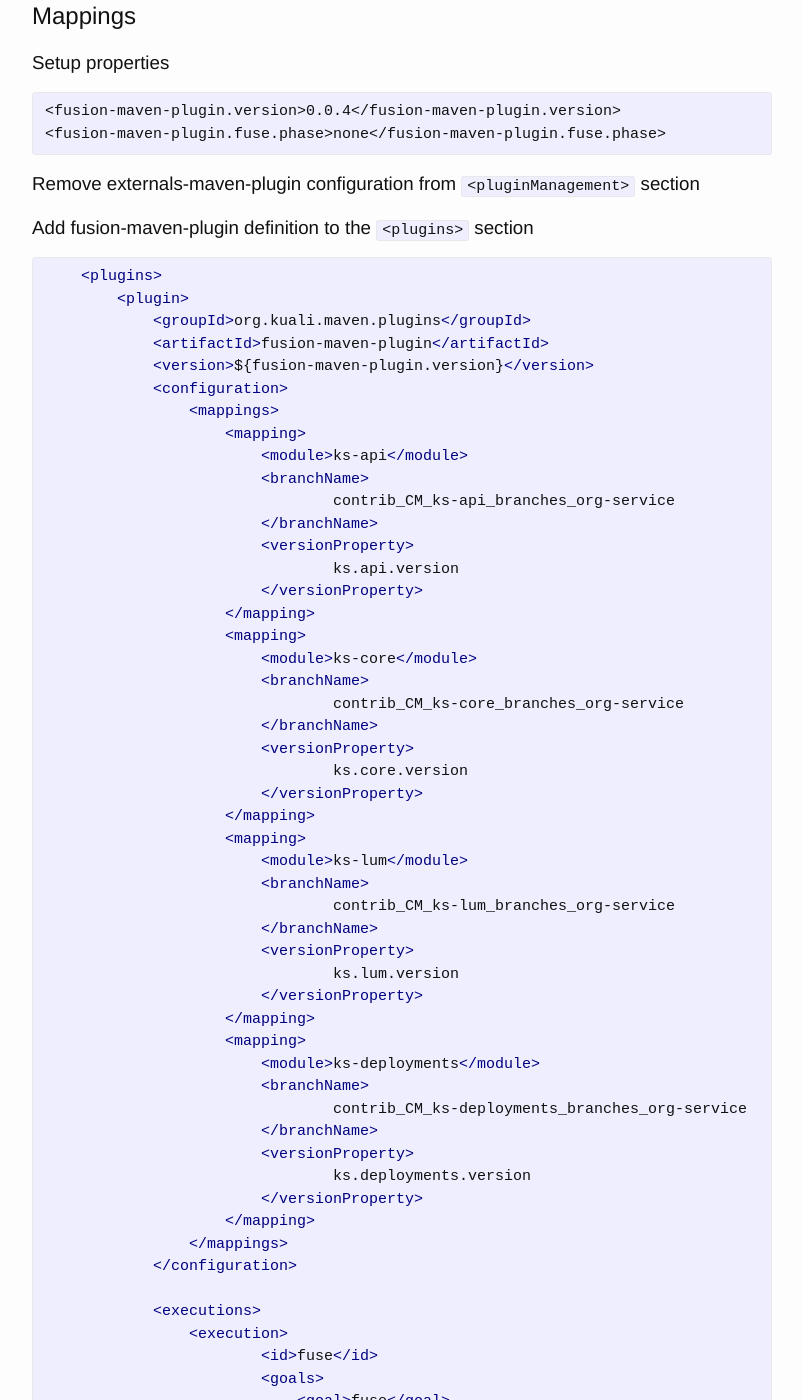
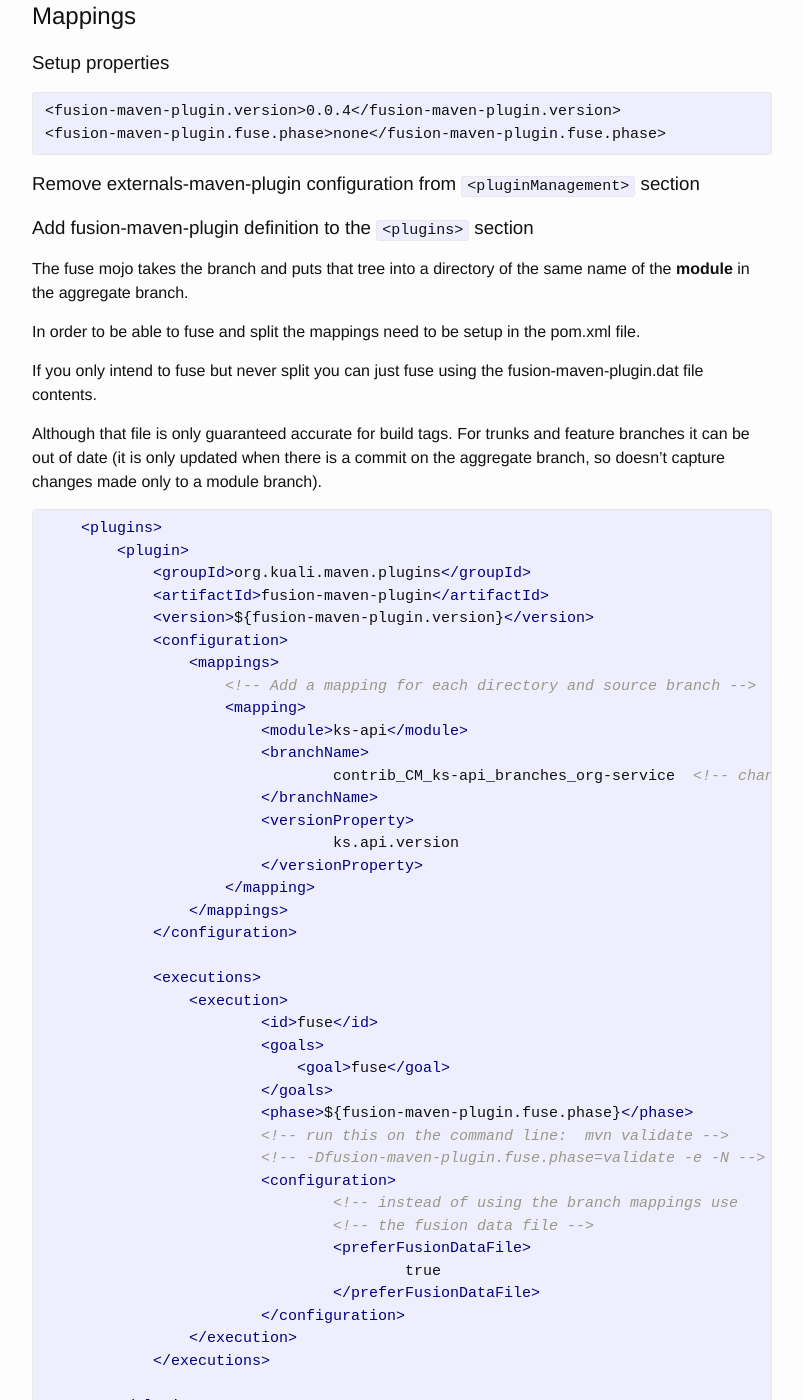
Before and after one commit to kuali-student/kuali-student.github.io, a Jekyll site: the page built from examples/configure-fusion-maven-plugin.md, in a window 1280 px wide and 1400 px high, scrolled down 1099 px. Shown: the whole window, without its empty margins (238-1041 px from the left). Built offline with Jekyll 4.4.1, drawn with Linux system fonts in a browser that asks for light colours; some of the changed text lies outside the part shown.

Commit message:
Switch to using the rouge highlighter and update the fusion plugin docs

````diff
--- a/Gemfile
+++ b/Gemfile
@@ -1,2 +1,3 @@
 source 'https://rubygems.org'
 gem 'github-pages'
+gem 'rouge'
--- a/_config.yml
+++ b/_config.yml
@@ -8,4 +8,4 @@ baseurl: "" # the subpath of your site, e.g. /blog/
 
 # Build settings
 markdown: kramdown
-highlighter: pygments.rb
+highlighter: rouge
--- a/examples/configure-fusion-maven-plugin.md
+++ b/examples/configure-fusion-maven-plugin.md
@@ -50,6 +50,15 @@ Several Mojo's exist but most were experimental.
 
 ### Add fusion-maven-plugin definition to the ```<plugins>``` section
 
+The fuse mojo takes the branch and puts that tree into a directory of the same name of the __module__ in
+the aggregate branch.
+
+In order to be able to fuse and split the mappings need to be setup in the pom.xml file.
+
+If you only intend to fuse but never split you can just fuse using the fusion-maven-plugin.dat file contents.
+
+Although that file is only guaranteed accurate for build tags.  For trunks and feature branches it can be out of date (it is only updated when there is a commit on the aggregate branch, so doesn't capture changes made only to a module branch).
+
 
 {% highlight xml %}
     <plugins>
@@ -59,40 +68,14 @@ Several Mojo's exist but most were experimental.
 	    <version>${fusion-maven-plugin.version}</version>
             <configuration>
                 <mappings>
+		    <!-- Add a mapping for each directory and source branch -->
                     <mapping>
                         <module>ks-api</module>
 			<branchName>
-				contrib_CM_ks-api_branches_org-service
+				contrib_CM_ks-api_branches_org-service  <!-- change this to the actual name of the source branch. -->
 			</branchName>
                         <versionProperty>
 				ks.api.version
-			</versionProperty>
-                    </mapping>
-                    <mapping>
-                        <module>ks-core</module>
-			<branchName>
-				contrib_CM_ks-core_branches_org-service
-			</branchName>
-                        <versionProperty>
-				ks.core.version
-			</versionProperty>
-                    </mapping>
-                    <mapping>
-                        <module>ks-lum</module>
-			<branchName>
-				contrib_CM_ks-lum_branches_org-service
-			</branchName>
-                        <versionProperty>
-				ks.lum.version
-			</versionProperty>
-                    </mapping>
-                    <mapping>
-                        <module>ks-deployments</module>
-			<branchName>
-				contrib_CM_ks-deployments_branches_org-service
-			</branchName>
-                        <versionProperty>
-				ks.deployments.version
 			</versionProperty>
                     </mapping>
                 </mappings>
@@ -121,15 +104,3 @@ Several Mojo's exist but most were experimental.
 
     </plugins>
 {% endhighlight %}
-
-## FuseMojo
-
-The fuse mojo uses JGit combined with the git-repository-tools-common artifact to create the fused merge commit.
-
-The *<mappings>* section in the pom.xml is used to specify the name of the directory to materialize within the aggregate and also the source branch to use.
-
-The fusion-maven-plugin.dat file if it exists tries to provide the exact git commit id's to use (i.e. what those branches specified in the svn:externals pointed at the last time there was a commit into the aggregate).
-
-## Split Mojo
-
-## Tag Mojo
````
